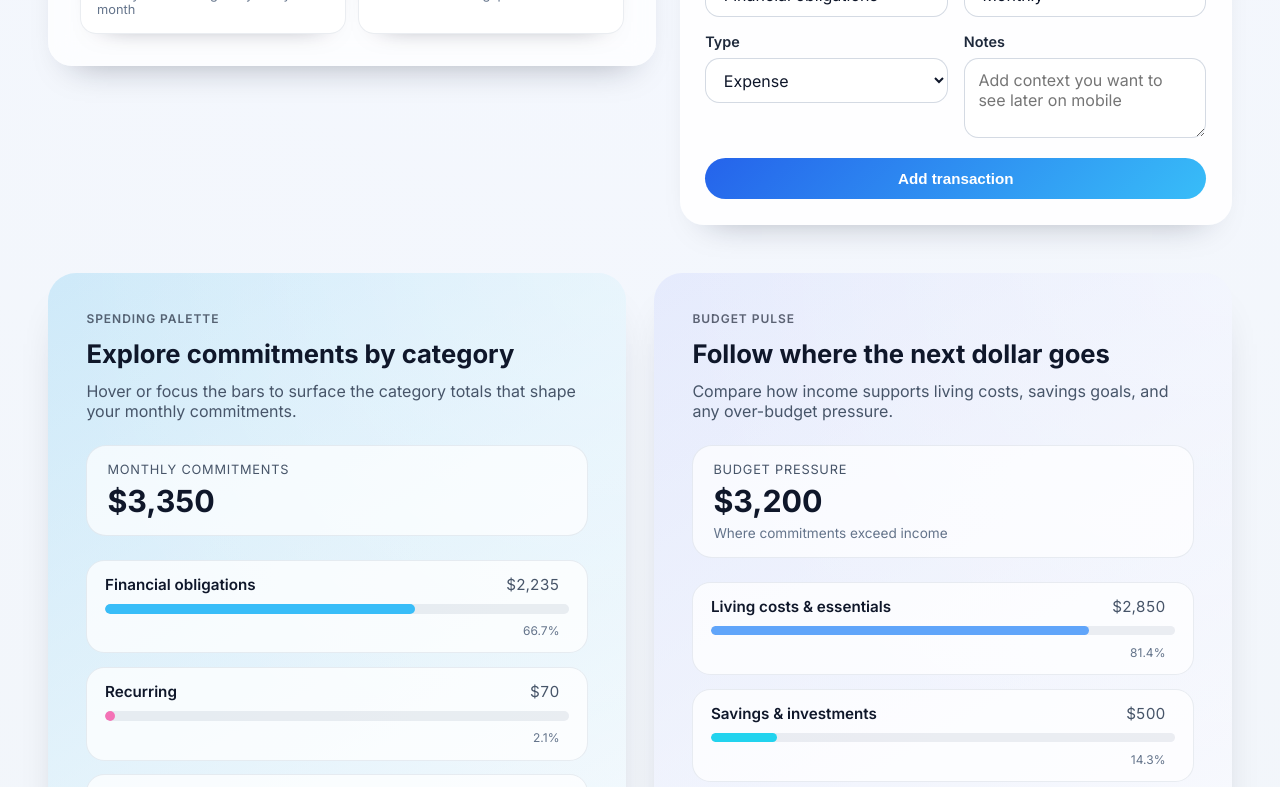
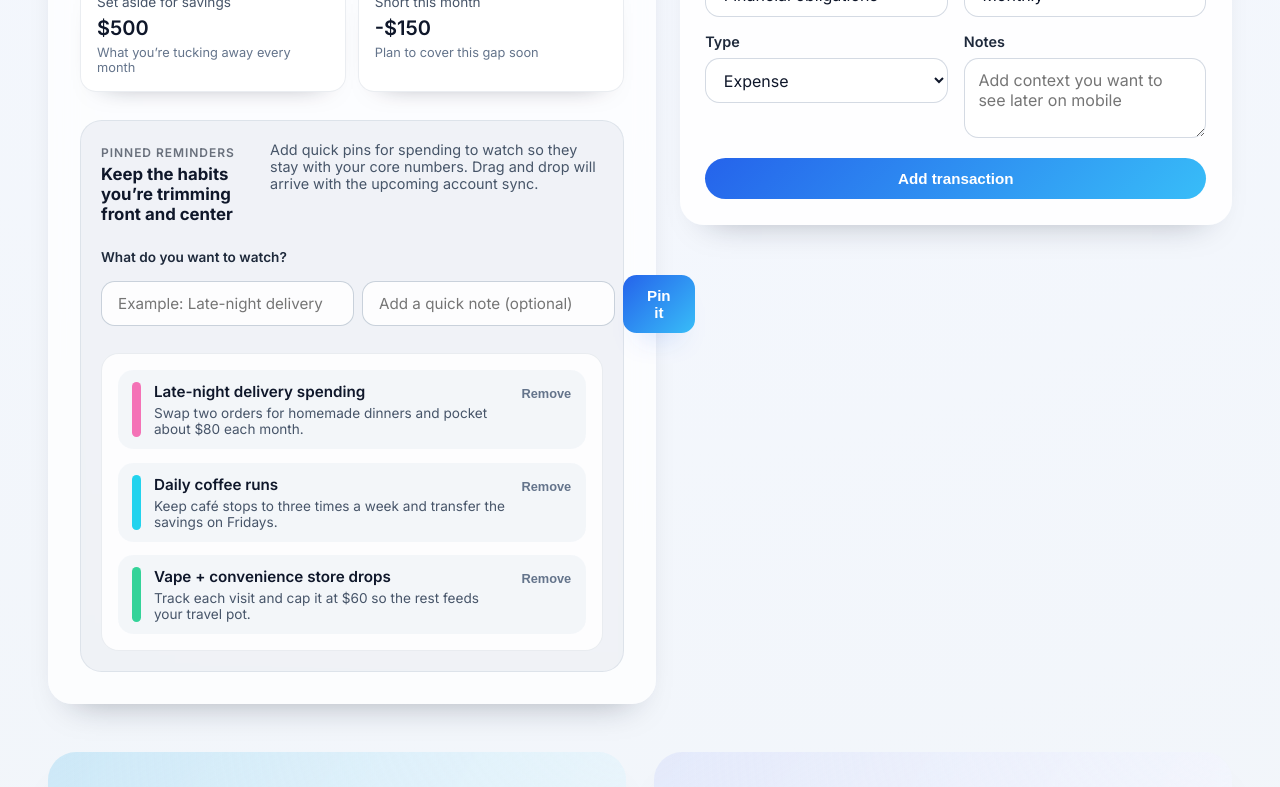
Before and after one commit to Razorblade3456/finance-tracker, a React (Vite) app: page / in a window 1280 px wide. Shown: the part 460-1247 px from the top of the page. Built offline with nearby package versions, Linux system fonts and the light colour scheme.

Commit message:
Integrate pinned reminders into summary

```diff
--- a/src/App.tsx
+++ b/src/App.tsx
@@ -3,7 +3,6 @@ import { Category, CategoryKey, PinNote, Transaction, TransactionCadence } from
 import { CategoryColumn } from './components/CategoryColumn';
 import { TransactionForm } from './components/TransactionForm';
 import { InsightList } from './components/InsightList';
-import { PinBoard } from './components/PinBoard';
 
 const cadenceToMonthlyFactor: Record<TransactionCadence, number> = {
   Weekly: 4,
@@ -180,6 +179,8 @@ export default function App() {
   const [dropCategoryId, setDropCategoryId] = useState<CategoryKey | null>(null);
   const [isTrashHovered, setIsTrashHovered] = useState(false);
   const [pins, setPins] = useState<PinNote[]>(initialPinNotes);
+  const [newPinLabel, setNewPinLabel] = useState('');
+  const [newPinDetail, setNewPinDetail] = useState('');
 
   const formatter = useMemo(
     () =>
@@ -297,7 +298,14 @@ export default function App() {
     );
   };
 
-  const handleAddPin = (label: string, detail: string) => {
+  const handleAddPin = () => {
+    const label = newPinLabel.trim();
+    const detail = newPinDetail.trim();
+
+    if (!label) {
+      return;
+    }
+
     setPins((current) => {
       const accent = pinAccentPalette[current.length % pinAccentPalette.length];
 
@@ -311,39 +319,13 @@ export default function App() {
         }
       ];
     });
+
+    setNewPinLabel('');
+    setNewPinDetail('');
   };
 
-  const handleReorderPins = (draggedId: string, targetId: string | null) => {
-    setPins((current) => {
-      const draggedIndex = current.findIndex((pin) => pin.id === draggedId);
-
-      if (draggedIndex === -1) {
-        return current;
-      }
-
-      const reordered = [...current];
-      const [draggedPin] = reordered.splice(draggedIndex, 1);
-
-      if (!targetId) {
-        reordered.push(draggedPin);
-        return reordered;
-      }
-
-      if (targetId === draggedId) {
-        reordered.splice(draggedIndex, 0, draggedPin);
-        return reordered;
-      }
-
-      const targetIndex = reordered.findIndex((pin) => pin.id === targetId);
-
-      if (targetIndex === -1) {
-        reordered.push(draggedPin);
-        return reordered;
-      }
-
-      reordered.splice(targetIndex, 0, draggedPin);
-      return reordered;
-    });
+  const handleRemovePin = (pinId: string) => {
+    setPins((current) => current.filter((pin) => pin.id !== pinId));
   };
 
   const moveTransaction = (fromCategory: CategoryKey, toCategory: CategoryKey, transactionId: string) => {
@@ -575,7 +557,13 @@ export default function App() {
 
       <main className="dashboard">
         <section className="summary-card">
+            <div className="summary-header">
               <h2>At a glance</h2>
+              <p>
+                Quick math on where your money sits each month plus a space to pin habits you want
+                to watch.
+              </p>
+            </div>
             <div className="summary-grid">
               <div className="stat">
                 <span className="stat-label">Money coming in</span>
@@ -596,6 +584,85 @@ export default function App() {
                 <span className="stat-label">{netLabel}</span>
                 <span className="stat-value">{formatCurrency(net)}</span>
                 <span className="stat-note">{netNote}</span>
+              </div>
+            </div>
+
+            <div className="summary-pinboard">
+              <div className="summary-pinboard__intro">
+                <div>
+                  <span className="summary-pinboard__kicker">Pinned reminders</span>
+                  <h3>Keep the habits you’re trimming front and center</h3>
+                </div>
+                <p>
+                  Add quick pins for spending to watch so they stay with your core numbers. Drag and
+                  drop will arrive with the upcoming account sync.
+                </p>
+              </div>
+              <form
+                className="summary-pinboard__form"
+                onSubmit={(event) => {
+                  event.preventDefault();
+                  handleAddPin();
+                }}
+              >
+                <label htmlFor="new-pin" className="summary-pinboard__label">
+                  What do you want to watch?
+                </label>
+                <div className="summary-pinboard__inputs">
+                  <input
+                    id="new-pin"
+                    name="new-pin"
+                    value={newPinLabel}
+                    onChange={(event) => setNewPinLabel(event.target.value)}
+                    placeholder="Example: Late-night delivery"
+                    autoComplete="off"
+                  />
+                  <input
+                    id="new-pin-detail"
+                    name="new-pin-detail"
+                    value={newPinDetail}
+                    onChange={(event) => setNewPinDetail(event.target.value)}
+                    placeholder="Add a quick note (optional)"
+                    autoComplete="off"
+                  />
+                  <button type="submit">Pin it</button>
+                </div>
+              </form>
+
+              <div className="summary-pinboard__list" aria-live="polite">
+                {pins.length === 0 ? (
+                  <div className="summary-pinboard__empty">No pins yet — add one above to start.</div>
+                ) : (
+                  <ul>
+                    {pins.map((pin) => (
+                      <li key={pin.id} className="summary-pinboard__item">
+                        <span
+                          className="summary-pinboard__swatch"
+                          aria-hidden="true"
+                          style={{ background: pin.accent }}
+                        />
+                        <div className="summary-pinboard__text">
+                          <span className="summary-pinboard__title">{pin.label}</span>
+                          {pin.detail ? (
+                            <span className="summary-pinboard__detail">{pin.detail}</span>
+                          ) : (
+                            <span className="summary-pinboard__detail summary-pinboard__detail--muted">
+                              Add a detail any time.
+                            </span>
+                          )}
+                        </div>
+                        <button
+                          type="button"
+                          className="summary-pinboard__remove"
+                          onClick={() => handleRemovePin(pin.id)}
+                          aria-label={`Remove pin ${pin.label}`}
+                        >
+                          Remove
+                        </button>
+                      </li>
+                    ))}
+                  </ul>
+                )}
               </div>
             </div>
         </section>
@@ -676,10 +743,6 @@ export default function App() {
         ))}
       </section>
 
-      <section className="pin-section">
-        <PinBoard pins={pins} onAddPin={handleAddPin} onReorder={handleReorderPins} />
-      </section>
-
       <section className="yearly-section">
         <div className="yearly-card">
           <div className="yearly-header">
--- a/src/styles.css
+++ b/src/styles.css
@@ -89,12 +89,25 @@ a {
   box-shadow: 0 20px 35px -25px rgba(15, 23, 42, 0.4);
   display: flex;
   flex-direction: column;
-  gap: 1rem;
+  gap: clamp(1.25rem, 2.5vw, 1.75rem);
 }
 
-.summary-card h2 {
+.summary-header {
+  display: flex;
+  flex-direction: column;
+  gap: 0.5rem;
+}
+
+.summary-header h2 {
   margin: 0;
   font-size: 1.125rem;
+}
+
+.summary-header p {
+  margin: 0;
+  color: #475569;
+  font-size: 0.95rem;
+  max-width: 38rem;
 }
 
 .summary-grid {
@@ -142,39 +155,44 @@ a {
   }
 }
 
-.pin-section {
-  margin-top: clamp(2rem, 5vw, 3rem);
+.summary-pinboard {
+  display: flex;
+  flex-direction: column;
+  gap: 1.25rem;
+  padding: 1.25rem;
+  border-radius: 1.35rem;
+  background: rgba(148, 163, 184, 0.12);
+  border: 1px solid rgba(148, 163, 184, 0.2);
 }
 
-.pin-board {
-  background: rgba(255, 255, 255, 0.92);
-  border-radius: 1.75rem;
-  padding: clamp(1.5rem, 3vw, 2.5rem);
+.summary-pinboard__intro {
   display: flex;
   flex-direction: column;
-  gap: clamp(1.25rem, 2.5vw, 1.75rem);
-  box-shadow: 0 28px 55px -35px rgba(15, 23, 42, 0.45);
-  position: relative;
-  overflow: hidden;
+  gap: 0.5rem;
 }
 
-.pin-board::after {
-  content: '';
-  position: absolute;
-  inset: 0;
-  pointer-events: none;
-  background: radial-gradient(circle at top right, rgba(37, 99, 235, 0.08), transparent 55%);
+@media (min-width: 720px) {
+  .summary-pinboard__intro {
+    flex-direction: row;
+    justify-content: space-between;
+    gap: 1.5rem;
+  }
 }
 
-.pin-board__header {
-  display: flex;
-  flex-direction: column;
-  gap: 0.75rem;
-  position: relative;
-  z-index: 1;
+.summary-pinboard__intro h3 {
+  margin: 0.15rem 0 0.35rem;
+  font-size: 1.05rem;
 }
 
-.pin-board__kicker {
+.summary-pinboard__intro p {
+  margin: 0;
+  color: #475569;
+  max-width: 30rem;
+  font-size: 0.9rem;
+}
+
+.summary-pinboard__kicker {
+  display: inline-block;
   font-size: 0.75rem;
   font-weight: 600;
   letter-spacing: 0.08em;
@@ -182,52 +200,51 @@ a {
   color: rgba(15, 23, 42, 0.6);
 }
 
-.pin-board__header h2 {
-  margin: 0;
-  font-size: clamp(1.25rem, 3vw, 1.6rem);
+.summary-pinboard__form {
+  display: flex;
+  flex-direction: column;
+  gap: 0.6rem;
 }
 
-.pin-board__header p {
-  margin: 0;
-  color: #475569;
-  max-width: 36rem;
-  font-size: 0.95rem;
-}
-
-.pin-board__form {
-  display: grid;
-  gap: 1rem;
-  position: relative;
-  z-index: 1;
-  background: rgba(148, 163, 184, 0.12);
-  border-radius: 1.35rem;
-  padding: 1.1rem;
-  border: 1px solid rgba(148, 163, 184, 0.18);
-}
-
-@media (min-width: 768px) {
-  .pin-board__form {
-    grid-template-columns: minmax(0, 1fr) minmax(0, 1fr) auto;
-    align-items: end;
-  }
-}
-
-.pin-board__input-group {
-  display: flex;
-  flex-direction: column;
-  gap: 0.45rem;
-}
-
-.pin-board__input-group label {
-  font-size: 0.8rem;
+.summary-pinboard__label {
+  font-size: 0.85rem;
   font-weight: 600;
   color: #1e293b;
 }
 
-.pin-board__button {
+.summary-pinboard__inputs {
+  display: flex;
+  flex-direction: column;
+  gap: 0.5rem;
+}
+
+@media (min-width: 640px) {
+  .summary-pinboard__inputs {
+    flex-direction: row;
+    align-items: center;
+  }
+}
+
+.summary-pinboard__inputs input {
+  flex: 1;
+  border-radius: 0.85rem;
+  border: 1px solid rgba(148, 163, 184, 0.5);
+  background: rgba(255, 255, 255, 0.9);
+  padding: 0.75rem 1rem;
+  font-size: 0.95rem;
+  color: #0f172a;
+}
+
+.summary-pinboard__inputs input:focus {
+  outline: none;
+  border-color: rgba(37, 99, 235, 0.6);
+  box-shadow: 0 0 0 3px rgba(37, 99, 235, 0.15);
+}
+
+.summary-pinboard__inputs button {
   border: none;
-  border-radius: 1rem;
-  padding: 0.85rem 1.5rem;
+  border-radius: 0.85rem;
+  padding: 0.75rem 1.5rem;
   background: linear-gradient(135deg, #2563eb, #38bdf8);
   color: #fff;
   font-weight: 600;
@@ -237,99 +254,86 @@ a {
   box-shadow: 0 18px 32px -24px rgba(37, 99, 235, 0.85);
 }
 
-.pin-board__button:hover {
+.summary-pinboard__inputs button:hover {
   transform: translateY(-1px);
 }
 
-.pin-board__button:active {
+.summary-pinboard__inputs button:active {
   transform: translateY(0);
 }
 
-@media (min-width: 768px) {
-  .pin-board__button {
-    align-self: stretch;
-    min-width: 150px;
-  }
+.summary-pinboard__list {
+  background: rgba(255, 255, 255, 0.9);
+  border-radius: 1.1rem;
+  border: 1px solid rgba(148, 163, 184, 0.2);
+  padding: 1rem;
 }
 
-.pin-board__list {
+.summary-pinboard__list ul {
+  list-style: none;
+  margin: 0;
+  padding: 0;
   display: grid;
-  gap: 1rem;
-  position: relative;
-  z-index: 1;
+  gap: 0.85rem;
 }
 
-.pin-card {
+.summary-pinboard__item {
   display: grid;
-  grid-template-columns: auto minmax(0, 1fr);
-  gap: 1rem;
-  align-items: stretch;
-  border-radius: 1.25rem;
-  border: 1.5px solid rgba(148, 163, 184, 0.25);
-  background: rgba(248, 250, 252, 0.92);
-  box-shadow: 0 24px 45px -34px rgba(15, 23, 42, 0.45);
-  padding: 1rem 1.15rem 1rem 0.9rem;
-  transition: transform 0.18s ease, box-shadow 0.18s ease, border 0.18s ease, opacity 0.18s ease;
-  cursor: grab;
+  grid-template-columns: auto minmax(0, 1fr) auto;
+  align-items: start;
+  gap: 0.8rem;
+  padding: 0.75rem 0.9rem;
+  border-radius: 0.95rem;
+  background: rgba(241, 245, 249, 0.75);
 }
 
-.pin-card:active {
-  cursor: grabbing;
-}
-
-.pin-card__accent {
-  width: 0.45rem;
-  border-radius: 1rem;
+.summary-pinboard__swatch {
+  width: 0.55rem;
+  height: 100%;
+  border-radius: 0.4rem;
   background: #2563eb;
 }
 
-.pin-card__content {
+.summary-pinboard__text {
   display: flex;
   flex-direction: column;
-  gap: 0.5rem;
+  gap: 0.25rem;
 }
 
-.pin-card__content h3 {
-  margin: 0;
-  font-size: 1.05rem;
+.summary-pinboard__title {
   font-weight: 600;
+  font-size: 0.95rem;
   color: #0f172a;
 }
 
-.pin-card__content p {
-  margin: 0;
+.summary-pinboard__detail {
+  font-size: 0.85rem;
   color: #475569;
-  font-size: 0.95rem;
 }
 
-.pin-card__placeholder {
+.summary-pinboard__detail--muted {
   color: #94a3b8;
   font-style: italic;
 }
 
-.pin-card__hint {
-  font-size: 0.75rem;
+.summary-pinboard__remove {
+  border: none;
+  background: transparent;
   color: #64748b;
+  font-size: 0.8rem;
+  font-weight: 600;
+  cursor: pointer;
+  padding: 0.25rem 0;
 }
 
-.pin-card--dragging {
-  opacity: 0.35;
-  transform: scale(0.98);
-  box-shadow: none;
+.summary-pinboard__remove:hover {
+  color: #ef4444;
 }
 
-.pin-card--drop-target {
-  border-color: rgba(37, 99, 235, 0.45);
-  box-shadow: 0 28px 55px -32px rgba(37, 99, 235, 0.45);
-}
-
-.pin-board__empty {
-  border-radius: 1.25rem;
-  padding: 1.5rem;
+.summary-pinboard__empty {
   text-align: center;
-  background: rgba(148, 163, 184, 0.1);
   color: #475569;
-  font-size: 0.95rem;
+  font-size: 0.9rem;
 }
 
 .yearly-section {
```
Also changed, not shown: src/components/PinBoard.tsx (deleted, +0 -154 lines). Lines whose indentation alone changed are shown as unchanged.
